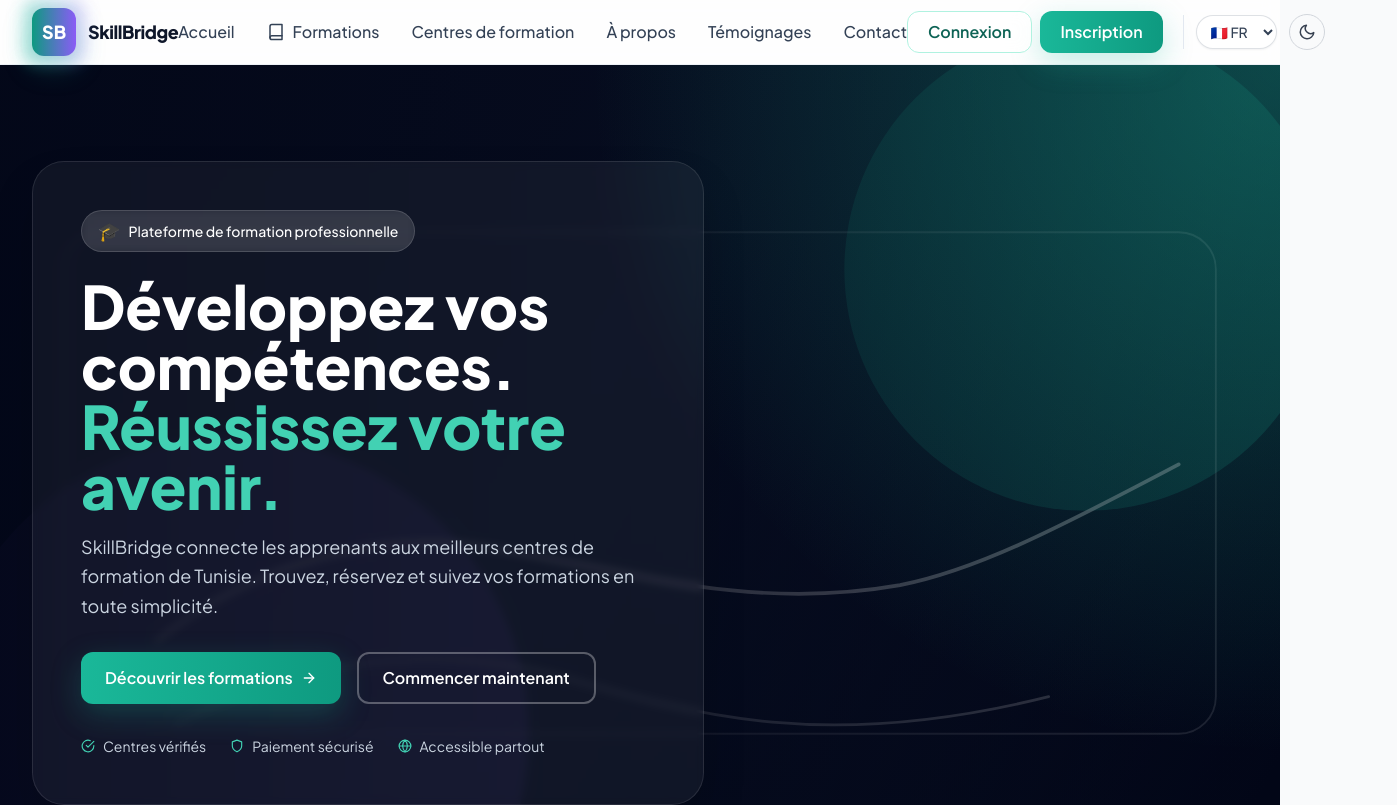
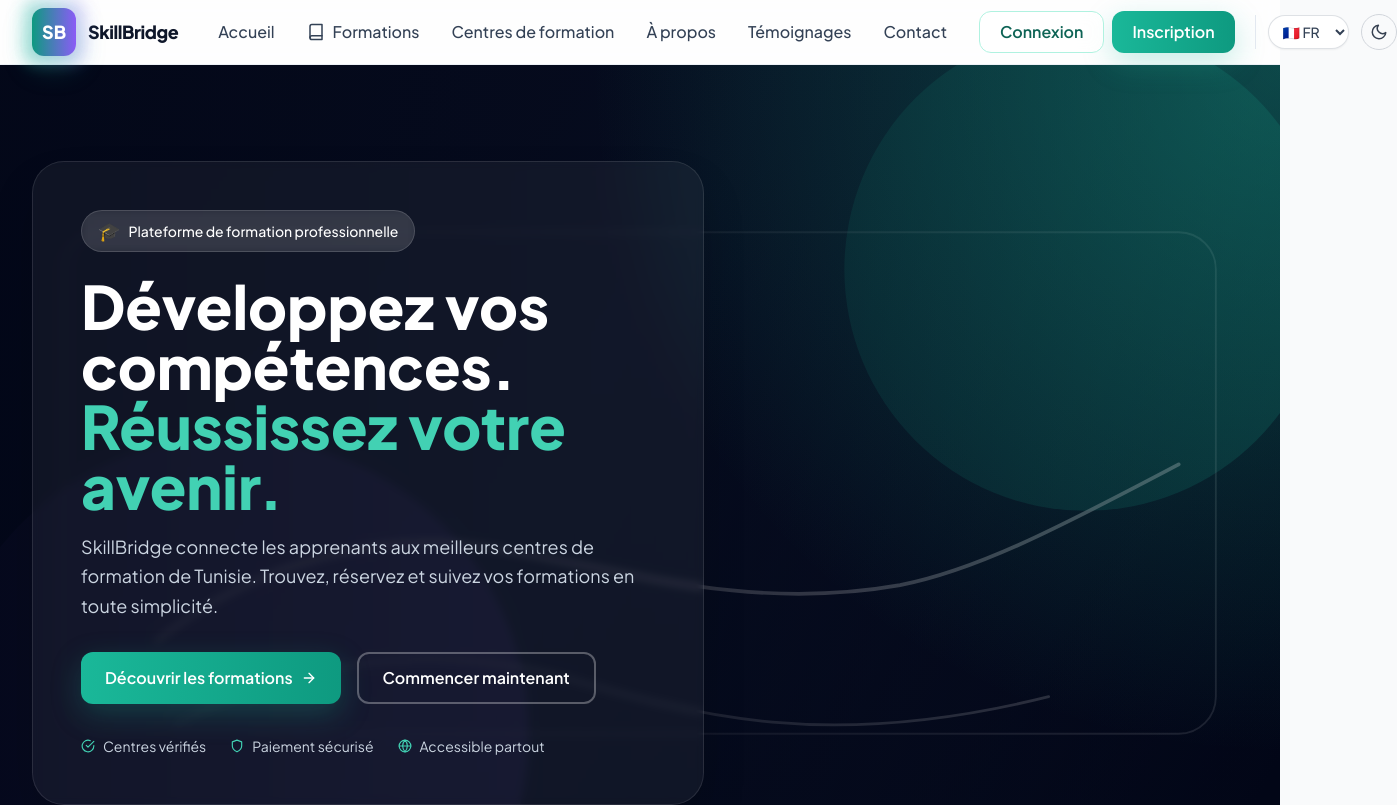
Before and after one commit to Ihebnsir/react_juillet, a React (Create React App) app: page / in a window 1280 px wide. Shown: the top 805 px of the page, 1397 px wide, since content can reach past the window. Built offline with nearby package versions, Linux system fonts and the light colour scheme.

Commit message:
version final

```diff
--- a/src/components/Layout/Navbar.jsx
+++ b/src/components/Layout/Navbar.jsx
@@ -47,7 +47,7 @@
             </span>
           </Link>
 
-          <div className="hidden items-center gap-8 md:flex">
+          <div className="ml-10 hidden items-center gap-8 md:flex">
             <Link to="/" className="whitespace-nowrap font-medium text-slate-700 transition hover:text-brand-600 dark:text-slate-200 dark:hover:text-brand-300">
               {t('nav.home')}
             </Link>
@@ -68,7 +68,7 @@
             </Link>
           </div>
 
-          <div className="flex items-center gap-2 sm:gap-3">
+          <div className="ml-8 flex items-center gap-2 sm:gap-3">
             {isAuthenticated ? (
               <div className="flex items-center gap-3">
                 <div className="hidden items-center gap-2 sm:flex">
```
